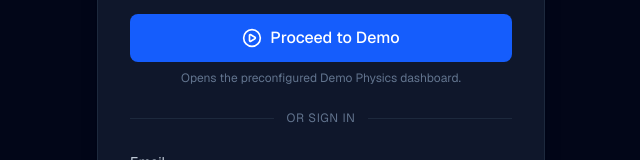
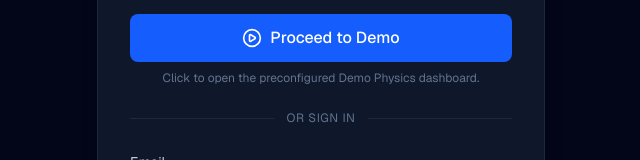
Before and after one commit to Axiom-AI-Agent/Axiom-AI, a Next.js app in the folder Dashboard/frontend/: page /login in a window 1280 px wide. Shown: the part 264-424 px from the top of the page, without its empty margins (319-959 px from the left). Built offline with nearby package versions, Linux system fonts and the light colour scheme; no server answers.

Commit message:
feat(frontend): small wording fixes

```diff
--- a/Dashboard/frontend/src/app/login/page.tsx
+++ b/Dashboard/frontend/src/app/login/page.tsx
@@ -167,7 +167,7 @@ export default function LoginPage() {
         </button>
 
         <p className="mt-2 text-center text-xs text-slate-500">
-          Opens the preconfigured Demo Physics dashboard.
+          Click to open the preconfigured Demo Physics dashboard.
         </p>
 
         <div className="my-6 flex items-center gap-3">
```
